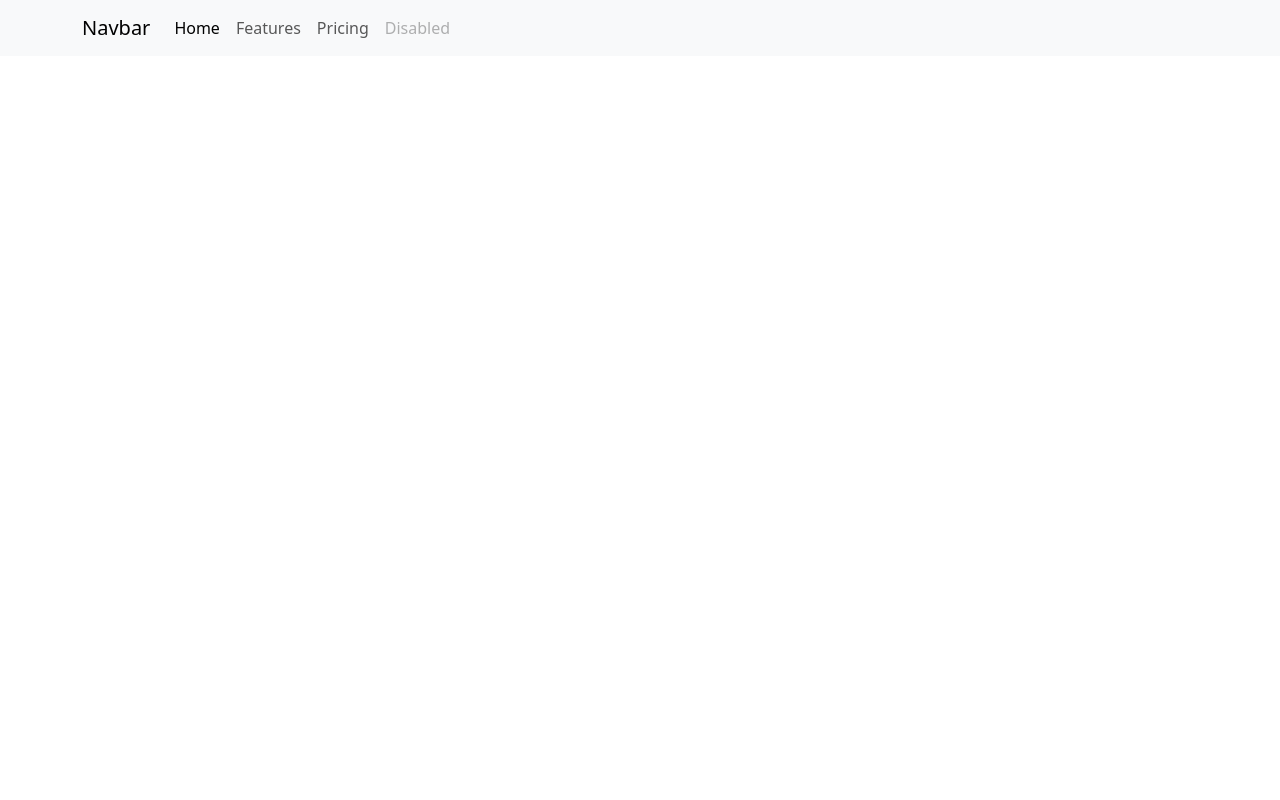
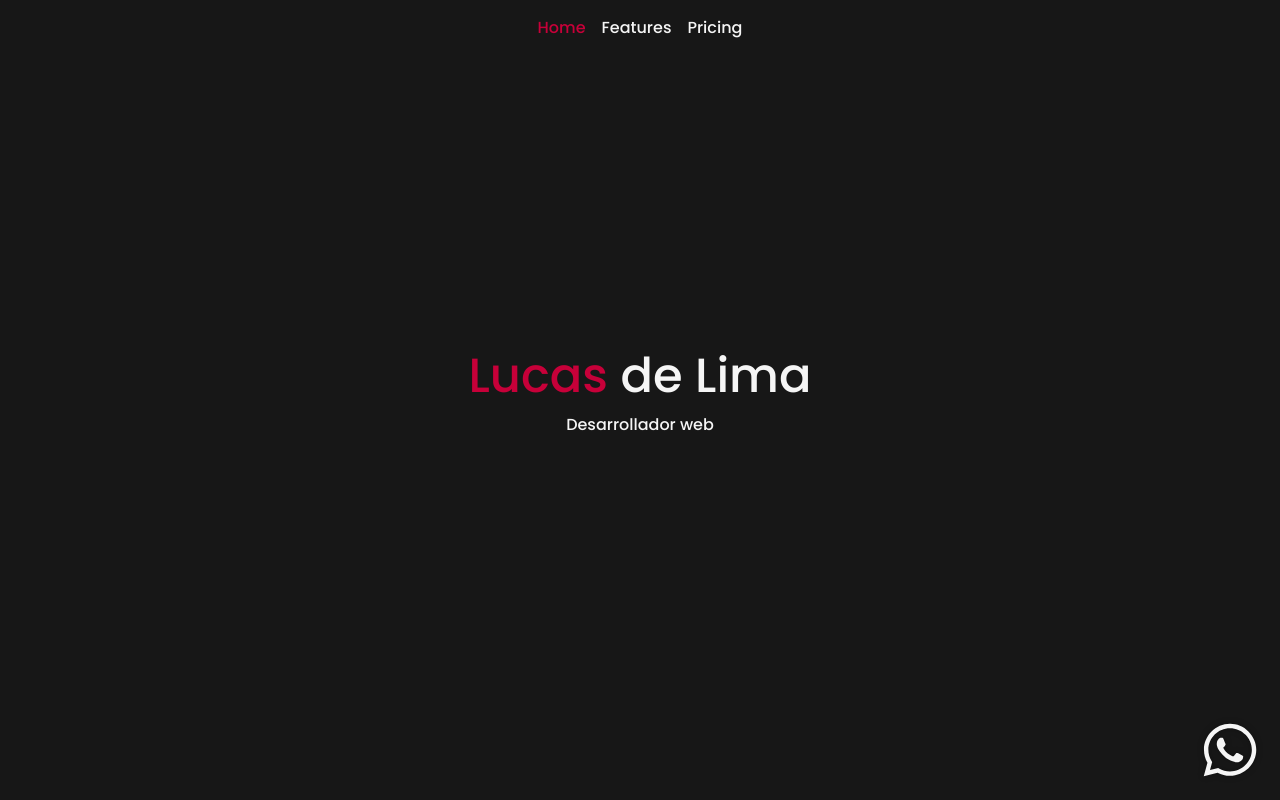
Before and after one commit to lucasleoneldl/lucasleoneldl.github.io, a plain HTML site: page index.html in a window 1280 px wide. Drawn offline with nearby package versions, Linux system fonts and the light colour scheme.

Commit message:
avances diseño

```diff
--- a/index.html
+++ b/index.html
@@ -1,19 +1,24 @@
 <!DOCTYPE html>
 <html lang="en">
+
 <head>
   <meta charset="UTF-8">
   <meta name="viewport" content="width=device-width, initial-scale=1.0">
   <title>Lucas Leonel</title>
-  <link href="https://cdn.jsdelivr.net/npm/bootstrap@5.3.2/dist/css/bootstrap.min.css" rel="stylesheet" integrity="sha384-T3c6CoIi6uLrA9TneNEoa7RxnatzjcDSCmG1MXxSR1GAsXEV/Dwwykc2MPK8M2HN" crossorigin="anonymous">
+  <link href="https://cdn.jsdelivr.net/npm/bootstrap@5.3.2/dist/css/bootstrap.min.css" rel="stylesheet"
+    integrity="sha384-T3c6CoIi6uLrA9TneNEoa7RxnatzjcDSCmG1MXxSR1GAsXEV/Dwwykc2MPK8M2HN" crossorigin="anonymous">
+  <link rel="stylesheet" href="./styles/styles.css">
 </head>
+
 <body>
+  <header>
     <nav class="navbar navbar-expand-lg bg-body-tertiary">
       <div class="container">
-      <a class="navbar-brand" href="#">Navbar</a>
-      <button class="navbar-toggler" type="button" data-bs-toggle="collapse" data-bs-target="#navbarNav" aria-controls="navbarNav" aria-expanded="false" aria-label="Toggle navigation">
+        <button class="navbar-toggler" type="button" data-bs-toggle="collapse" data-bs-target="#navbarNav"
+          aria-controls="navbarNav" aria-expanded="false" aria-label="Toggle navigation">
           <span class="navbar-toggler-icon"></span>
         </button>
-      <div class="collapse navbar-collapse" id="navbarNav">
+        <div class="collapse navbar-collapse justify-content-center" id="navbarNav">
           <ul class="navbar-nav">
             <li class="nav-item">
               <a class="nav-link active" aria-current="page" href="#">Home</a>
@@ -24,16 +29,71 @@
             <li class="nav-item">
               <a class="nav-link" href="#">Pricing</a>
             </li>
-          <li class="nav-item">
-            <a class="nav-link disabled" aria-disabled="true">Disabled</a>
-          </li>
           </ul>
         </div>
       </div>
     </nav>
 
+    <div class="masthead">
+      <h1>
+        <span class="text-primary">Lucas</span> de Lima
+      </h1>
+      <div>
+        <p>
+          Desarrollador web
+        </p>
+      </div>
+    </div>
+  </header>
+
+  <!-- <main>
+    <div class="container">
+      <div class="aboutme">
+        <h2 class="text-primary">Sobre mi</h2>
+        <p>
+          Lorem ipsum dolor sit amet consectetur adipisicing elit. Quisquam, voluptatum. Quisquam, voluptatum. Quisquam,
+        </p>
+      </div>
+      <div class="experience">
+        <div class="xp-title">
+          <h2 class="text-primary">Experiencia</h2>
+        </div>
+
+        <div class="xp-body">
+          <div class="card" style="width: 18rem;">
+            <div class="card-body">
+              <h5 class="card-title text-primary mb-1">GrupoIte</h5>
+              <h6 class="card-subtitle mb-2"><small>Desarrollador web</small></h6>
+              <p class="card-text">Desarrollador Frontend, enfocado en Drupal Site Building. Habilidades en SCSS, Twig, diseño responsive, entre otras.</p>
+            </div>
+          </div>
+        </div>
+      </div>
+    </div>
+
+  </main> -->
+
+
+
+
+  <footer>
+
+    <div class="floating-wpp">
+      <div class="wpp-icon">
+        <a href="https://wa.me/59891642621" target="_blank">
+          <svg xmlns="http://www.w3.org/2000/svg"
+            viewBox="0 0 448 512"><!--!Font Awesome Free 6.5.1 by @fontawesome - https://fontawesome.com License - https://fontawesome.com/license/free Copyright 2024 Fonticons, Inc.-->
+            <path
+              d="M380.9 97.1C339 55.1 283.2 32 223.9 32c-122.4 0-222 99.6-222 222 0 39.1 10.2 77.3 29.6 111L0 480l117.7-30.9c32.4 17.7 68.9 27 106.1 27h.1c122.3 0 224.1-99.6 224.1-222 0-59.3-25.2-115-67.1-157zm-157 341.6c-33.2 0-65.7-8.9-94-25.7l-6.7-4-69.8 18.3L72 359.2l-4.4-7c-18.5-29.4-28.2-63.3-28.2-98.2 0-101.7 82.8-184.5 184.6-184.5 49.3 0 95.6 19.2 130.4 54.1 34.8 34.9 56.2 81.2 56.1 130.5 0 101.8-84.9 184.6-186.6 184.6zm101.2-138.2c-5.5-2.8-32.8-16.2-37.9-18-5.1-1.9-8.8-2.8-12.5 2.8-3.7 5.6-14.3 18-17.6 21.8-3.2 3.7-6.5 4.2-12 1.4-32.6-16.3-54-29.1-75.5-66-5.7-9.8 5.7-9.1 16.3-30.3 1.8-3.7 .9-6.9-.5-9.7-1.4-2.8-12.5-30.1-17.1-41.2-4.5-10.8-9.1-9.3-12.5-9.5-3.2-.2-6.9-.2-10.6-.2-3.7 0-9.7 1.4-14.8 6.9-5.1 5.6-19.4 19-19.4 46.3 0 27.3 19.9 53.7 22.6 57.4 2.8 3.7 39.1 59.7 94.8 83.8 35.2 15.2 49 16.5 66.6 13.9 10.7-1.6 32.8-13.4 37.4-26.4 4.6-13 4.6-24.1 3.2-26.4-1.3-2.5-5-3.9-10.5-6.6z" />
+          </svg>
+        </a>
+      </div>
+    </div>
+  </footer>
 
 
 </body>
-<script src="https://cdn.jsdelivr.net/npm/bootstrap@5.3.2/dist/js/bootstrap.bundle.min.js" integrity="sha384-C6RzsynM9kWDrMNeT87bh95OGNyZPhcTNXj1NW7RuBCsyN/o0jlpcV8Qyq46cDfL" crossorigin="anonymous"></script>
+<script src="https://cdn.jsdelivr.net/npm/bootstrap@5.3.2/dist/js/bootstrap.bundle.min.js"
+  integrity="sha384-C6RzsynM9kWDrMNeT87bh95OGNyZPhcTNXj1NW7RuBCsyN/o0jlpcV8Qyq46cDfL" crossorigin="anonymous"></script>
+
 </html>
--- /dev/null
+++ b/styles/components/experience.css
@@ -0,0 +1,12 @@
+.experience {
+  display: flex;
+  flex-direction: column;
+  align-items: center;
+  justify-content: center;
+  padding: 1rem;
+  margin: 1rem;
+  border-radius: 0.5rem;
+  background-color: var(--color-primary);
+  color: var(--color-white);
+  box-shadow: 0 0 0.5rem var(--color-black);
+}
--- /dev/null
+++ b/styles/components/footer.css
@@ -0,0 +1,27 @@
+.floating-wpp {
+  position: fixed;
+  bottom: 20px;
+  right: 20px;
+  z-index: 9999;
+  width: 60px;
+  height: 60px;
+  border-radius: 50%;
+  transition: all 0.3s ease-in-out;
+  cursor: pointer;
+}
+
+.floating-wpp:hover {
+  transform: scale(1.1);
+}
+
+.floating-wpp .wpp-icon svg {
+  width: 60px;
+  height: 60px;
+  fill: var(--white-smoke);
+  filter: drop-shadow(0px 0px 3px rgba(0, 0, 0, 0.3));
+  transition: all 0.3s ease-in-out;
+}
+
+.floating-wpp .wpp-icon svg:hover {
+  fill: var(--primary);
+}
--- /dev/null
+++ b/styles/components/masthead.css
@@ -0,0 +1,13 @@
+.masthead {
+  text-align: center;
+  height: 100vh;
+  display: flex;
+  align-items: center;
+  justify-content: center;
+  flex-direction: column;
+}
+
+.masthead h1 {
+  font-size: 3rem;
+  font-family: poppins;
+}
--- /dev/null
+++ b/styles/components/navbar.css
@@ -0,0 +1,16 @@
+  .navbar {
+    background-color: var(--black-pearl) !important;
+    font-family: poppins;
+    position: fixed;
+    top: 0;
+    width: 100%;
+    z-index: 9999;
+  }
+
+  .navbar .nav-link {
+    color: var(--white-smoke);
+  }
+
+  .navbar .nav-link.active {
+    color: var(--primary);
+  }
--- /dev/null
+++ b/styles/global.css
@@ -0,0 +1,59 @@
+@import url('https://fonts.googleapis.com/css?family=Raleway:300&display=swap');
+@import url('https://fonts.googleapis.com/css?family=Monoton&display=swap');
+@import url('https://fonts.googleapis.com/css?family=Poppins:500&display=swap');
+
+:root {
+  --primary: #c70039;
+  --white-smoke: #f5f5f5;
+  --white: #ffffff;
+  --black: #000000;
+  --black-pearl: #171717;
+
+}
+
+* {
+  margin: 0;
+  padding: 0;
+  box-sizing: border-box;
+}
+
+/* Utilities */
+
+.text-primary {
+  color: var(--primary) !important;
+}
+
+.card {
+  background-color: var(--black-pearl);
+  color: var(--white-smoke);
+  border-color: var(--white-smoke);
+}
+
+
+h1, h2, h3, h4, h5, h6, p {
+  font-family: poppins;
+}
+
+body {
+  background-color: var(--black-pearl);
+  color: var(--white-smoke);
+}
+
+* {
+  scrollbar-width: auto;
+  scrollbar-color: var(--primary) var(--black-pearl);
+}
+
+*::-webkit-scrollbar {
+  width: 16px;
+}
+
+*::-webkit-scrollbar-track {
+  background: var(--black-pearl);
+}
+
+*::-webkit-scrollbar-thumb {
+  background-color: var(--primary);
+  border-radius: 10px;
+  border: 3px solid var(--black-pearl);
+}
--- /dev/null
+++ b/styles/styles.css
@@ -0,0 +1,6 @@
+/* import css file */
+@import './global.css';
+@import './components/navbar.css';
+@import './components/masthead.css';
+@import './components/footer.css';
+@import './components/experience.css';
```
Lines whose indentation alone changed are shown as unchanged.
